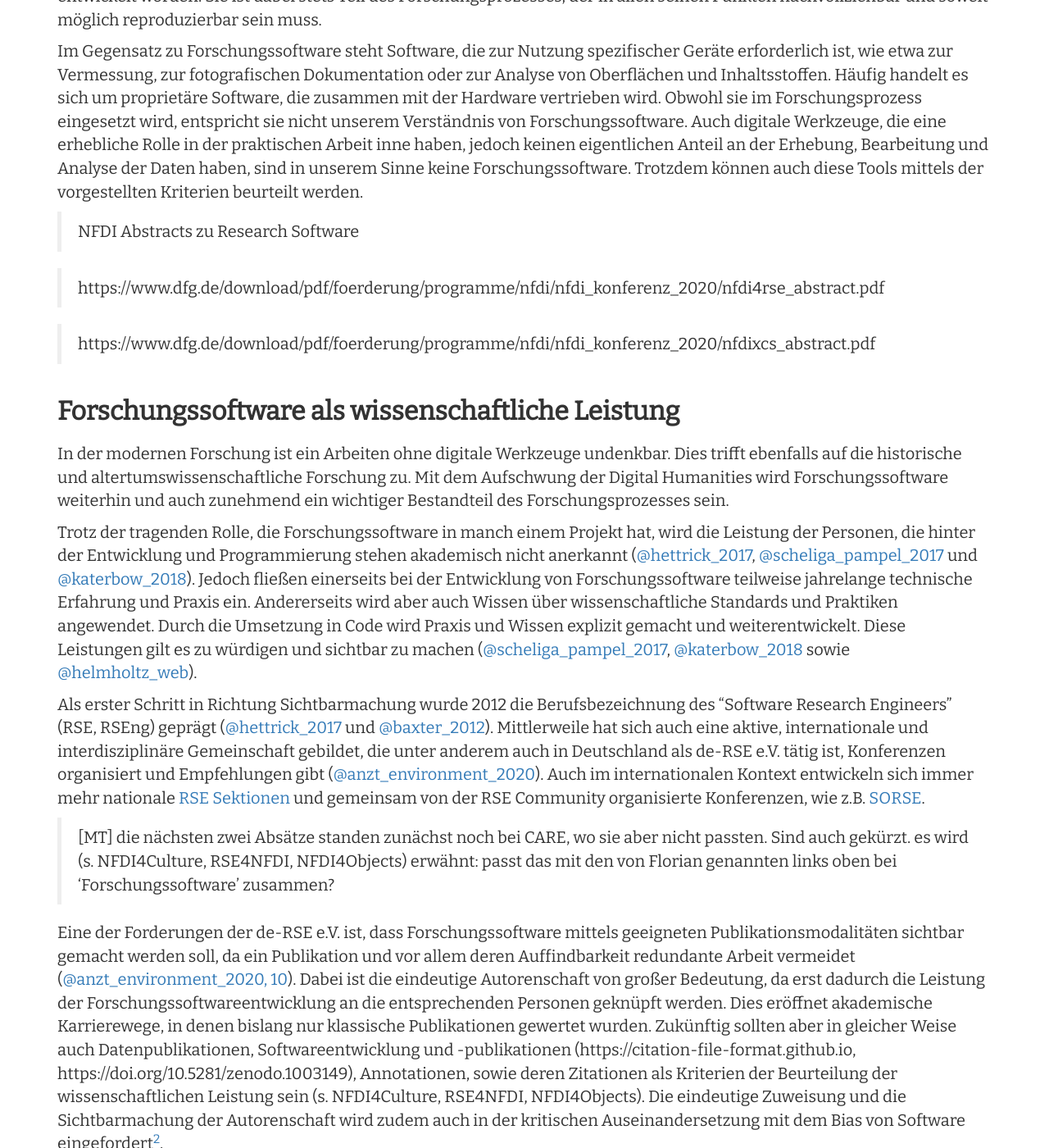
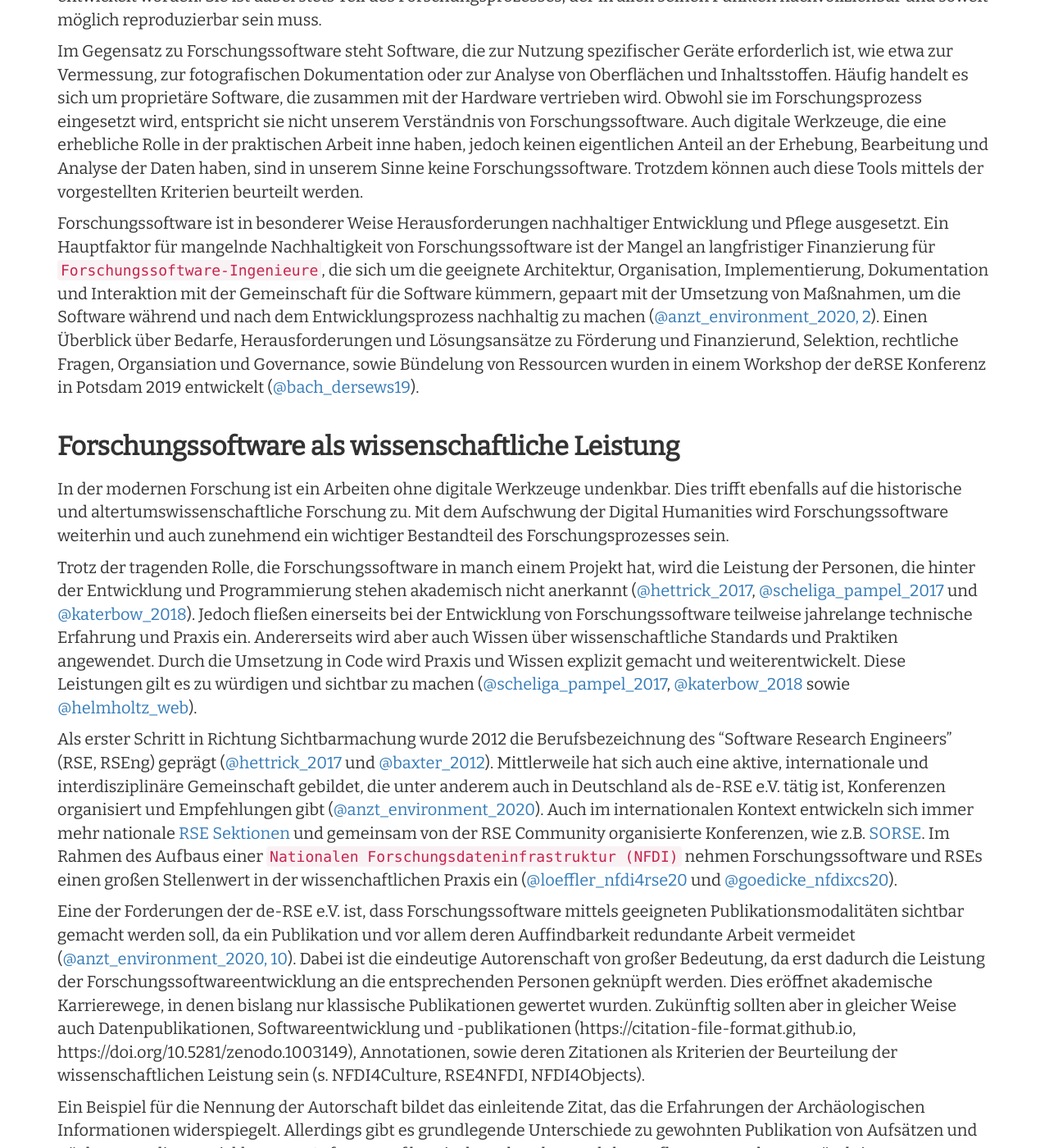
Before and after one commit to Research-Squirrel-Engineers/Impuls_SoftwareRezensionen_DGUF, a Jekyll site: the page built from Draft.md, in a window 1280 px wide and 1400 px high, scrolled down 1893 px. Shown: the whole window at 82% size. Built offline with Jekyll 4.4.1, drawn with Linux system fonts in a browser that asks for light colours; nearby versions of some CDN libraries; some of the changed text lies outside the part shown.

Commit message:
add info in research software

```diff
--- a/Draft.md
+++ b/Draft.md
@@ -52,17 +52,13 @@ Die hier vorgestellten Überlegungen, Kriterien und Vorschläge sollen den Rezen
 
 ## Forschungssoftware
 
-Die weiter unten vorgestellten Kriterien zur Rezension von Software zielen primär auf die Begutachtung von Forschungssoftware ab. Unter Forschungssoftware verstehen wir Software, die mit Fokus auf einen Einsatz in der Forschung entwickelt wurde, also um Forschungsdaten zu erzeugen, zu verarbeiten oder zu analysieren [@hettrick_2014_14809](#hettrick_2014_14809). Dies sind beispielsweise Programme, die der Kalibrierung und Umrechnung von Messwerten, der Annotation von Texten und Objekten, oder der Bereitstellung sowie der Verknüpfung und Visualisierung fachlich relevanter Vokabulare dienen.
+Die weiter unten vorgestellten Kriterien zur Rezension von Software zielen primär auf die Begutachtung von Forschungssoftware ab. Unter Forschungssoftware verstehen wir Software, `die mit Fokus auf einen Einsatz in der Forschung entwickelt wurde`, also um Forschungsdaten zu erzeugen, zu verarbeiten oder zu analysieren [@hettrick_2014_14809](#hettrick_2014_14809). Dies sind beispielsweise Programme, die der Kalibrierung und Umrechnung von Messwerten, der Annotation von Texten und Objekten, oder der Bereitstellung sowie der Verknüpfung und Visualisierung fachlich relevanter Vokabulare dienen.
 
 Forschungssoftware kann entweder für einen sehr spezifischen Bedarf oder einen allgemeinen Anwendungsbereich entwickelt worden. Sie ist dabei stets Teil des Forschungsprozesses, der in allen seinen Punkten nachvollziehbar und soweit möglich reproduzierbar sein muss.
 
 Im Gegensatz zu Forschungssoftware steht Software, die zur Nutzung spezifischer Geräte erforderlich ist, wie etwa zur Vermessung, zur fotografischen Dokumentation oder zur Analyse von Oberflächen und Inhaltsstoffen. Häufig handelt es sich um proprietäre Software, die zusammen mit der Hardware vertrieben wird. Obwohl sie im Forschungsprozess eingesetzt wird, entspricht sie nicht unserem Verständnis von Forschungssoftware. Auch digitale Werkzeuge, die eine erhebliche Rolle in der praktischen Arbeit inne haben, jedoch keinen eigentlichen Anteil an der Erhebung, Bearbeitung und Analyse der Daten haben, sind in unserem Sinne keine Forschungssoftware. Trotzdem können auch diese Tools mittels der vorgestellten Kriterien beurteilt werden.
 
-> NFDI Abstracts zu Research Software
-
-> https://www.dfg.de/download/pdf/foerderung/programme/nfdi/nfdi_konferenz_2020/nfdi4rse_abstract.pdf
-
-> https://www.dfg.de/download/pdf/foerderung/programme/nfdi/nfdi_konferenz_2020/nfdixcs_abstract.pdf
+Forschungssoftware ist in besonderer Weise Herausforderungen nachhaltiger Entwicklung und Pflege ausgesetzt. Ein Hauptfaktor für mangelnde Nachhaltigkeit von Forschungssoftware ist der Mangel an langfristiger Finanzierung für `Forschungssoftware-Ingenieure`, die sich um die geeignete Architektur, Organisation, Implementierung, Dokumentation und Interaktion mit der Gemeinschaft für die Software kümmern, gepaart mit der Umsetzung von Maßnahmen, um die Software während und nach dem Entwicklungsprozess nachhaltig zu machen ([@anzt_environment_2020, 2](#anzt_environment_2020)). Einen Überblick über Bedarfe, Herausforderungen und Lösungsansätze zu Förderung und Finanzierund, Selektion, rechtliche Fragen, Organsiation und Governance, sowie Bündelung von Ressourcen wurden in einem Workshop der deRSE Konferenz in Potsdam 2019 entwickelt ([@bach_dersews19](#bach_dersews19)).
 
 ### Forschungssoftware als wissenschaftliche Leistung
 
@@ -70,32 +66,13 @@ In der modernen Forschung ist ein Arbeiten ohne digitale Werkzeuge undenkbar. Di
 
 Trotz der tragenden Rolle, die Forschungssoftware in manch einem Projekt hat, wird die Leistung der Personen, die hinter der Entwicklung und Programmierung stehen akademisch nicht anerkannt ([@hettrick_2017](#hettrick_2017), [@scheliga_pampel_2017](#scheliga_pampel_2017) und [@katerbow_2018](#katerbow_2018)). Jedoch fließen einerseits bei der Entwicklung von Forschungssoftware teilweise jahrelange technische Erfahrung und Praxis ein. Andererseits wird aber auch Wissen über wissenschaftliche Standards und Praktiken angewendet. Durch die Umsetzung in Code wird Praxis und Wissen explizit gemacht und weiterentwickelt. Diese Leistungen gilt es zu würdigen und sichtbar zu machen ([@scheliga_pampel_2017](#scheliga_pampel_2017), [@katerbow_2018](#katerbow_2018) sowie [@helmholtz_web](#helmholtz_web)).
 
-Als erster Schritt in Richtung Sichtbarmachung wurde 2012 die Berufsbezeichnung des "Software Research Engineers" (RSE, RSEng) geprägt ([@hettrick_2017](#hettrick_2017) und [@baxter_2012](#baxter_2012)). Mittlerweile hat sich auch eine aktive, internationale und interdisziplinäre Gemeinschaft gebildet, die unter anderem auch in Deutschland als de-RSE e.V. tätig ist, Konferenzen organisiert und Empfehlungen gibt ([@anzt_environment_2020](#anzt_environment_2020)). Auch im internationalen Kontext entwickeln sich immer mehr nationale [RSE Sektionen](https://sorse.github.io/contact/chapters/) und gemeinsam von der RSE Community organisierte Konferenzen, wie z.B. [SORSE](https://sorse.github.io).
+Als erster Schritt in Richtung Sichtbarmachung wurde 2012 die Berufsbezeichnung des "Software Research Engineers" (RSE, RSEng) geprägt ([@hettrick_2017](#hettrick_2017) und [@baxter_2012](#baxter_2012)). Mittlerweile hat sich auch eine aktive, internationale und interdisziplinäre Gemeinschaft gebildet, die unter anderem auch in Deutschland als de-RSE e.V. tätig ist, Konferenzen organisiert und Empfehlungen gibt ([@anzt_environment_2020](#anzt_environment_2020)). Auch im internationalen Kontext entwickeln sich immer mehr nationale [RSE Sektionen](https://sorse.github.io/contact/chapters/) und gemeinsam von der RSE Community organisierte Konferenzen, wie z.B. [SORSE](https://sorse.github.io). Im Rahmen des Aufbaus einer `Nationalen Forschungsdateninfrastruktur (NFDI)` nehmen Forschungssoftware und RSEs einen großen Stellenwert in der wissenchaftlichen Praxis ein ([@loeffler_nfdi4rse20](#loeffler_nfdi4rse20) und [@goedicke_nfdixcs20](#goedicke_nfdixcs20)).
 
-> [MT] die nächsten zwei Absätze standen zunächst noch bei CARE, wo sie aber nicht passten. Sind auch gekürzt.
-> es wird (s. NFDI4Culture, RSE4NFDI, NFDI4Objects) erwähnt: passt das mit den von Florian genannten links oben bei 'Forschungssoftware' zusammen?
-
-Eine der Forderungen der de-RSE e.V. ist, dass Forschungssoftware mittels geeigneten Publikationsmodalitäten sichtbar gemacht werden soll, da ein Publikation und vor allem deren Auffindbarkeit redundante Arbeit vermeidet ([@anzt_environment_2020, 10](#anzt_environment_2020)). Dabei ist die eindeutige Autorenschaft von großer Bedeutung, da erst dadurch die Leistung der Forschungssoftwareentwicklung an die entsprechenden Personen geknüpft werden. Dies eröffnet akademische Karrierewege, in denen bislang nur klassische Publikationen gewertet wurden. Zukünftig sollten aber in gleicher Weise auch Datenpublikationen, Softwareentwicklung und -publikationen (https://citation-file-format.github.io, https://doi.org/10.5281/zenodo.1003149), Annotationen, sowie deren Zitationen als Kriterien der Beurteilung der wissenschaftlichen Leistung sein (s. NFDI4Culture, RSE4NFDI, NFDI4Objects). Die eindeutige Zuweisung und die Sichtbarmachung der Autorenschaft wird zudem auch in der kritischen Auseinandersetzung mit dem Bias von Software eingefordert<sup>[2](#myfootnote2)</sup>.
-
-> [MT] Der letzte Satz und die Fußnote 2 passen hier nicht so gut in den Kontext. Entweder verschieben oder vlt. auch streichen
+Eine der Forderungen der de-RSE e.V. ist, dass Forschungssoftware mittels geeigneten Publikationsmodalitäten sichtbar gemacht werden soll, da ein Publikation und vor allem deren Auffindbarkeit redundante Arbeit vermeidet ([@anzt_environment_2020, 10](#anzt_environment_2020)). Dabei ist die eindeutige Autorenschaft von großer Bedeutung, da erst dadurch die Leistung der Forschungssoftwareentwicklung an die entsprechenden Personen geknüpft werden. Dies eröffnet akademische Karrierewege, in denen bislang nur klassische Publikationen gewertet wurden. Zukünftig sollten aber in gleicher Weise auch Datenpublikationen, Softwareentwicklung und -publikationen (https://citation-file-format.github.io, https://doi.org/10.5281/zenodo.1003149), Annotationen, sowie deren Zitationen als Kriterien der Beurteilung der wissenschaftlichen Leistung sein (s. NFDI4Culture, RSE4NFDI, NFDI4Objects).
 
 Ein Beispiel für die Nennung der Autorschaft bildet das einleitende Zitat, das die Erfahrungen der Archäologischen Informationen widerspiegelt. Allerdings gibt es grundlegende Unterschiede zu gewohnten Publikation von Aufsätzen und Büchern. Da die Entwicklung von Software auf bereits bestehenden Modulen aufbaut, muss das Verständnis von Autorenschaft und wie sie sich auch über die Lebenszeit der Software hinaus dokumentieren lässt spezifisch für Software erfolgen [@katz_software_2016](#katz_software_2016).
 
 Eine publizierte Software kann anschließend, ganz so wie in der bisherigen Praxis der altertumswissenschaftlichen Forschung, begutachtet werden. In einer Rezension kann diese dann einem breiteren Publikum vorgestellt werden. Mit der Einführung der Rezensionskategorie "Archäoinformatik" intendiert die Redaktion der Archäologischen Informationen genau dies. Durch eine dedizierte Rezension von Software analog zu Rezensionen wissenschaftlicher Publikationen, wird die wissenschaftliche Leistung der Autoren und Autorinnen von Forschungssoftware mittels gewohnten Formaten sichtbar und anerkannt.
-
-
-### Herausforderungen für die nachhaltige Entwicklung, Bereitstellung und Pflege von Forschungssoftware
-
-> [MT] Wollen wir dieses Fass in diesem Beitrag wirklich aufmachen?
-> Ich denke, dass wir mit (guter) Forschungssoftware und dem Kriterienkatalog schon genug zu tun haben.
-> Was wir tun könnten ist am Ende noch einen Abschnitt einzufügen nach dem Motto 'was wir nicht behandelt haben, aber im Zusammenhang mit Forschungssoftware noch nicht zufriedenstellend gelöst wurde'. Dort könnte man dann kurz und bündig auf dieses und anderes verweisen
-> Oh, oder wir fügen das kurz und knapp unter F bei FAIR ein.
-
-> [FT] -> [MT] vllt nicht als extra Kapitel. Wichtig wäre es glaube ich nur, dass wir die Thematik auch hier vllt unter (Kap. Forschungssoftware) kurz erwähnen. Ein/zwei Sätze mehr wollte ich dazu nicht :-)
-
-> ([@bach_dersews19](#bach_dersews19)) https://de-rse.org/de/conf2019/talk/PVEXDH/slides.pdf
-
-> ([@anzt_environment_2020](#anzt_environment_2020)) -> p.2, re. oben
 
 ### Gute Forschungssoftware
 
```
